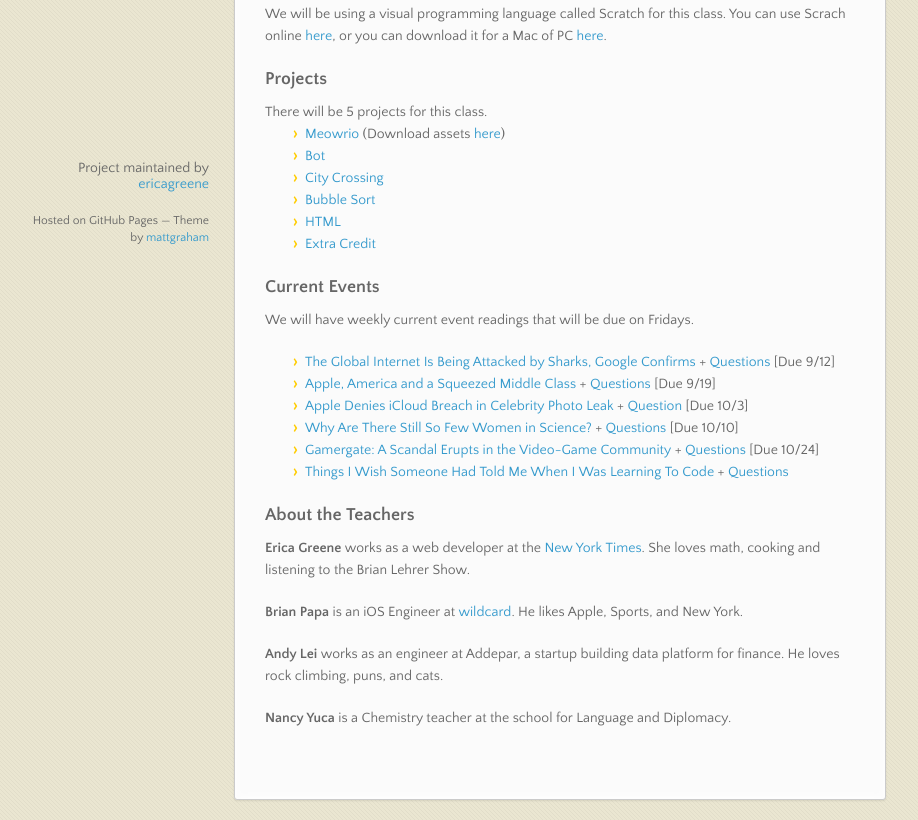
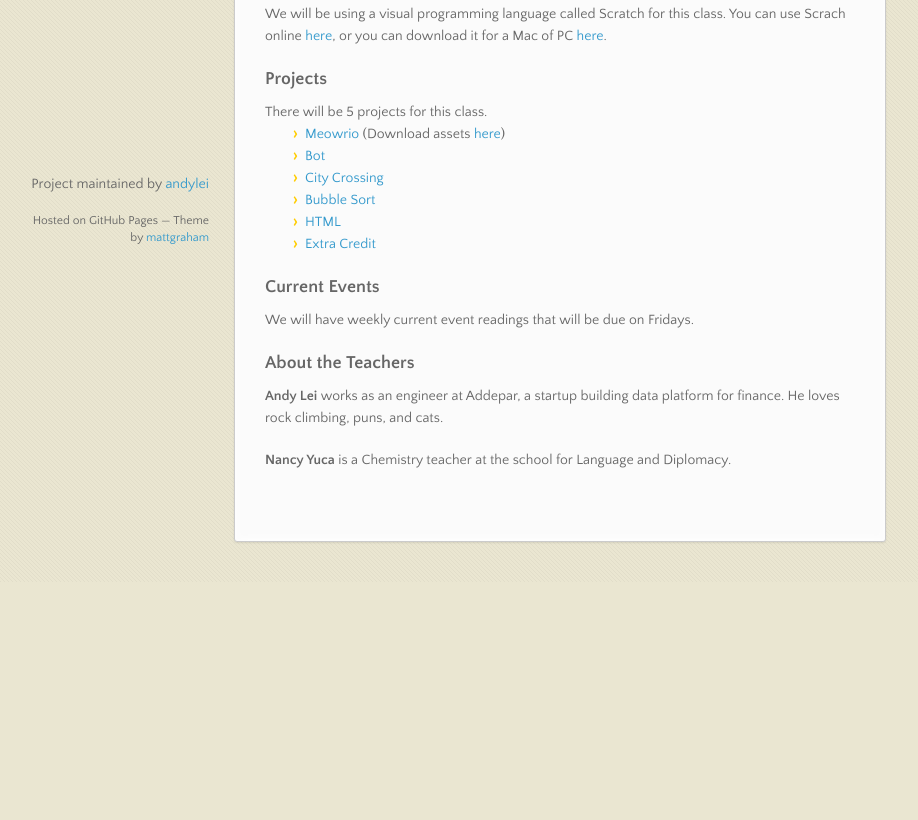
Before and after one commit to LanguageAndDiplomacy/IntroCS, a plain HTML site: page index.html in a window 1280 px wide. Shown: the part 514-1334 px from the top of the page, without its empty margins (81-999 px from the left). After the commit the page ends 1096 px from the top, so only its background shows below. Drawn offline with nearby package versions, Linux system fonts and the light colour scheme.

Commit message:
Update index.html

```diff
--- a/index.html
+++ b/index.html
@@ -66,6 +66,7 @@
 
 	<h3><a name="current-events" class="anchor" href="#current-events"><span class="octicon octicon-link"></span></a>Current Events</h3>
 	<p>We will have weekly current event readings that will be due on Fridays.</p>
+	<!--
 	<ul>
 	  <li>
 	    <a href="http://www.slate.com/blogs/future_tense/2014/08/15/shark_attacks_threaten_google_s_undersea_internet_cables_video.html">The Global Internet Is Being Attacked by Sharks, Google Confirms</a> + <a href="https://github.com/LanguageAndDiplomacy/IntroCS/blob/master/currentEvents/sharks_and_the_internet.md">Questions</a> [Due 9/12]
@@ -87,15 +88,14 @@
 	    <a href="https://medium.com/@cecilycarver/things-i-wish-someone-had-told-me-when-i-was-learning-how-to-code-565fc9dcb329">Things I Wish Someone Had Told Me When I Was Learning To Code</a> + <a href="https://github.com/LanguageAndDiplomacy/IntroCS/blob/master/currentEvents/learning_to_code.md">Questions</a>
 	  </li>
 	</ul>
+	-->
 	<h3>
 	  <a name="contact-us" class="anchor" href="#contact-us"><span class="octicon octicon-link"></span></a>About the Teachers</h3>
-	<p><b>Erica Greene</b> works as a web developer at the <a href="http://www.nytimes.com/">New York Times</a>. She loves math, cooking and listening to the Brian Lehrer Show.</p>
-	<p><b>Brian Papa</b> is an iOS Engineer at <a href="http://trywildcard.com">wildcard</a>. He likes Apple, Sports, and New York.</p>
 	<p><b>Andy Lei</b> works as an engineer at Addepar, a startup building data platform for finance. He loves rock climbing, puns, and cats.</p>
 	<p><b>Nancy Yuca</b> is a Chemistry teacher at the school for Language and Diplomacy. </p>
       </section>
       <footer>
-        <p>Project maintained by <a href="https://github.com/ericagreene">ericagreene</a></p>
+        <p>Project maintained by <a href="https://github.com/andylei">andylei</a></p>
         <p><small>Hosted on GitHub Pages &mdash; Theme by <a href="https://twitter.com/michigangraham">mattgraham</a></small></p>
       </footer>
     </div>
```
